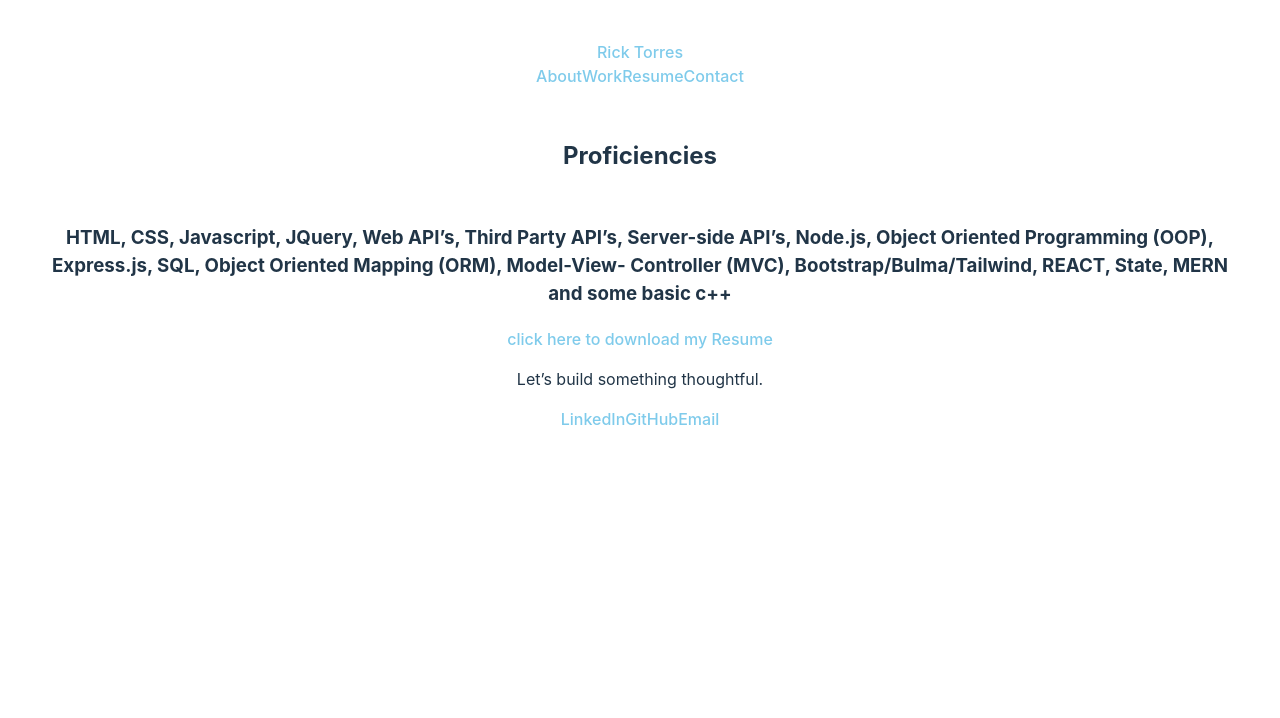
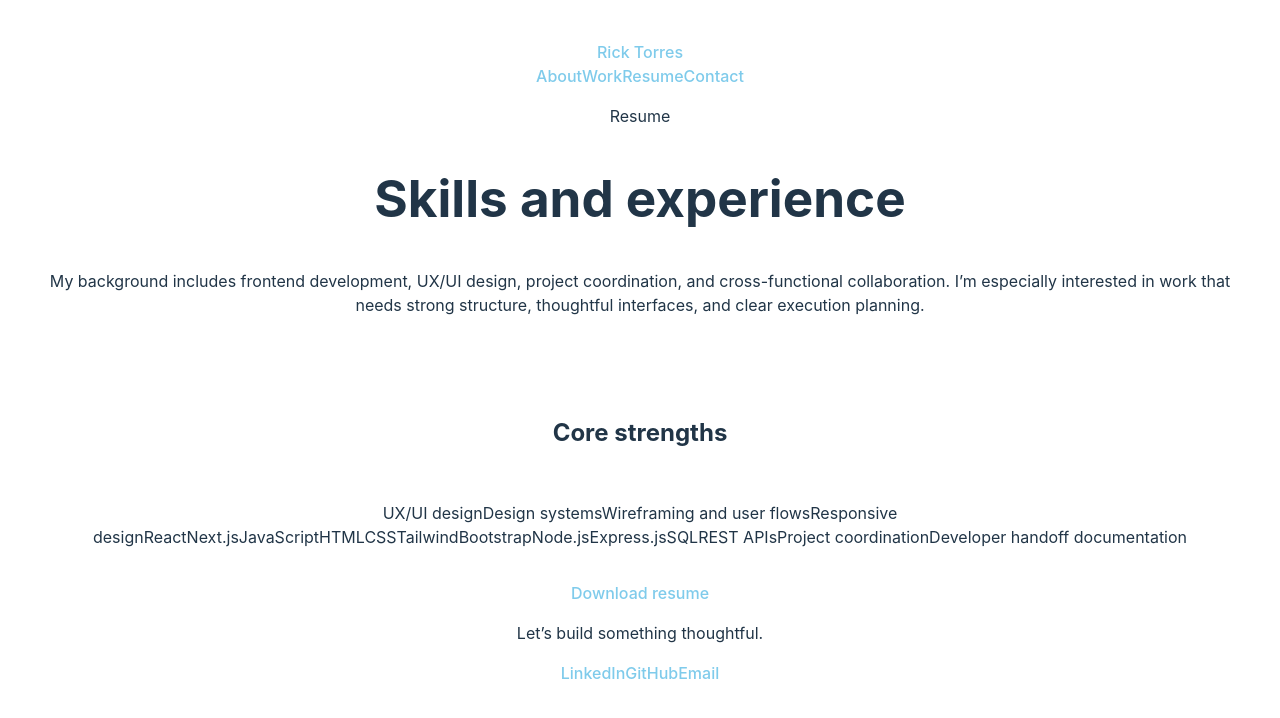
Before and after one commit to rtocastro/dossiyay, a React (Vite) app: page /resume in a window 1280 px wide. Shown: the top 718 px of the page. Built offline with nearby package versions, Linux system fonts and the light colour scheme.

Commit message:
refactored resume page

```diff
--- a/src/pages/Resume.jsx
+++ b/src/pages/Resume.jsx
@@ -1,17 +1,58 @@
-import React from 'react';
-import myResume from '../assets/myresume.pdf'
+import myResume from '../assets/myresume.pdf';
 
 export default function Resume() {
-    return (
-        <>
-        <h2>Proficiencies</h2>
-            <h3>HTML, CSS, Javascript, JQuery, Web API’s, Third Party API’s, Server-side API’s, Node.js, Object
-Oriented Programming (OOP), Express.js, SQL, Object Oriented Mapping (ORM), Model-View-
-Controller (MVC), Bootstrap/Bulma/Tailwind, REACT, State, MERN and some basic c++
-            </h3>
-            <div>
-                <a href={myResume} download>click here to download my Resume</a>
-            </div>
-        </>
-    )
+  const skills = [
+    'UX/UI design',
+    'Design systems',
+    'Wireframing and user flows',
+    'Responsive design',
+    'React',
+    'Next.js',
+    'JavaScript',
+    'HTML',
+    'CSS',
+    'Tailwind',
+    'Bootstrap',
+    'Node.js',
+    'Express.js',
+    'SQL',
+    'REST APIs',
+    'Project coordination',
+    'Developer handoff documentation',
+  ];
+
+  return (
+    <section className="section">
+      <p className="eyebrow">Resume</p>
+      <h1>Skills and experience</h1>
+      <p className="section-copy">
+        My background includes frontend development, UX/UI design, project
+        coordination, and cross-functional collaboration. I’m especially
+        interested in work that needs strong structure, thoughtful interfaces,
+        and clear execution planning.
+      </p>
+
+      <div className="card">
+        <h2>Core strengths</h2>
+        <div className="skills-grid">
+          {skills.map((skill) => (
+            <span className="skill-chip" key={skill}>
+              {skill}
+            </span>
+          ))}
+        </div>
+      </div>
+
+      <div className="resume-actions">
+        <a
+          className="button-primary"
+          href={myResume}
+          target="_blank"
+          rel="noreferrer"
+        >
+          Download resume
+        </a>
+      </div>
+    </section>
+  );
 }
```
